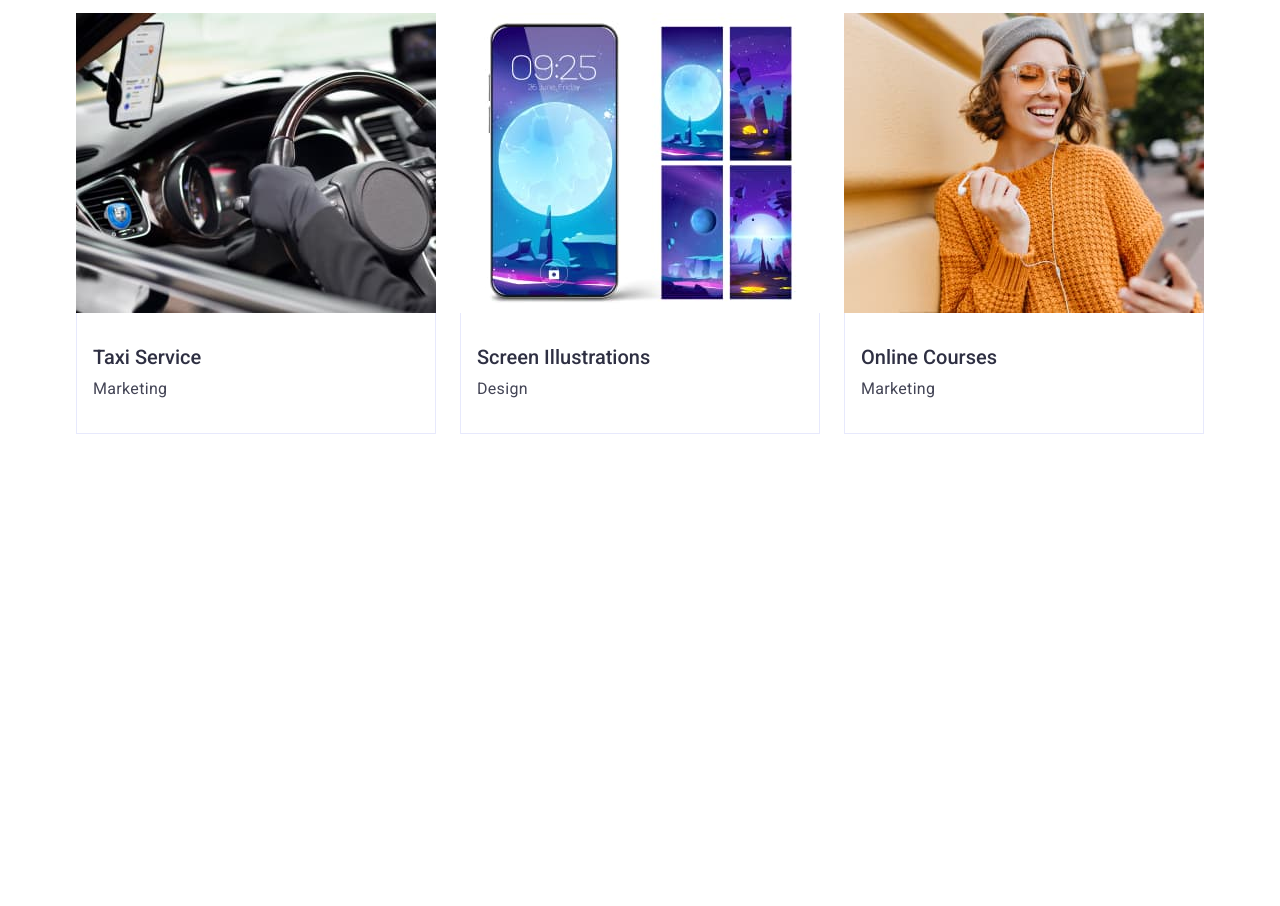
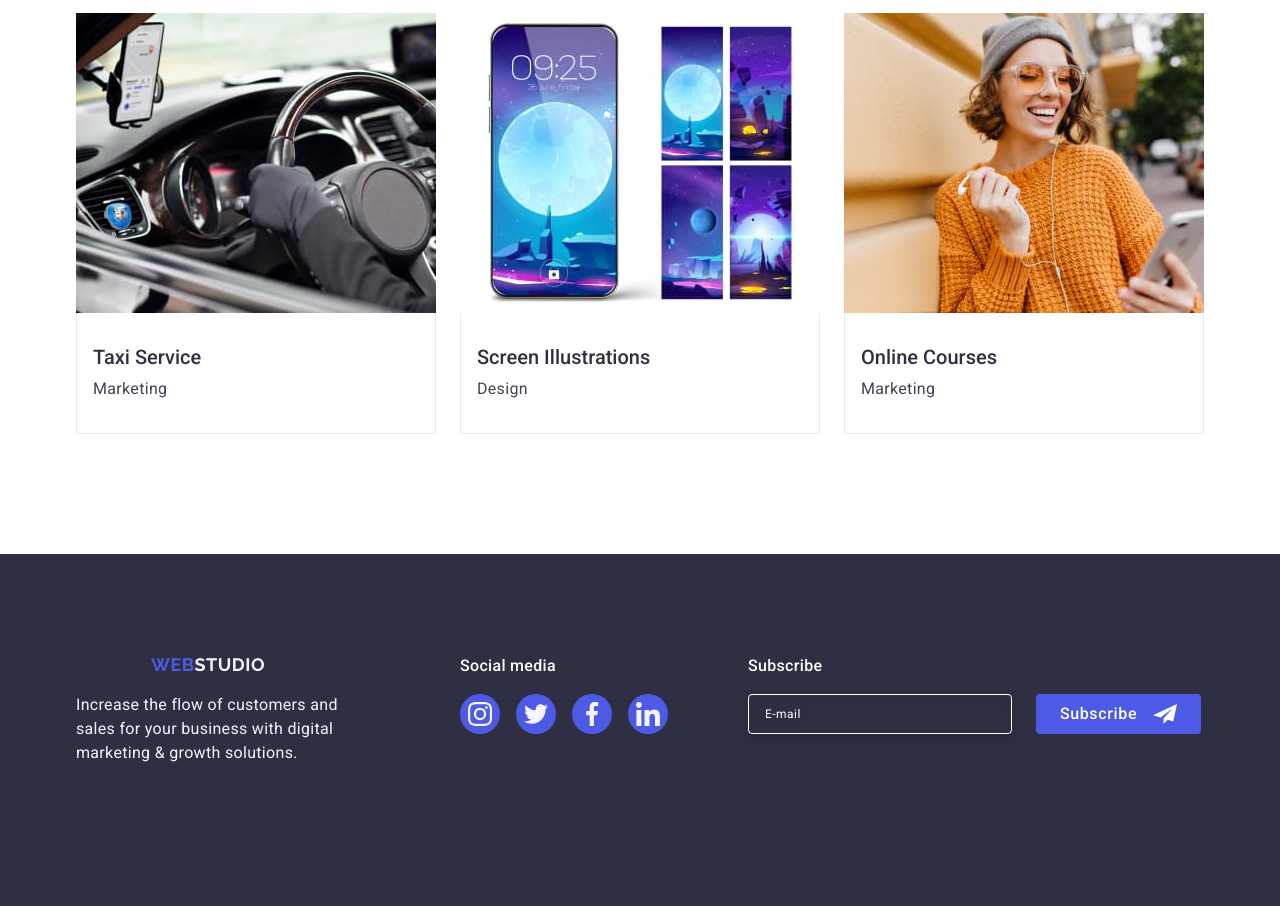
Before and after one commit to Aileneboro/goit-markup-hw-06, a plain HTML site: page index.html in a window 1280 px wide. Shown: the part 2568-3474 px from the top of the page. Before the commit the page ends 3122 px from the top, so only its background shows below. Drawn offline with nearby package versions, Linux system fonts and the light colour scheme.

Commit message:
Adapt footer

```diff
--- a/css/styles.css
+++ b/css/styles.css
@@ -90,7 +90,7 @@ fieldset {
   line-height: 1.17;
   letter-spacing: 0.03em;
   color: #4d5ae5;
-  margin-right: 76px;
+  /* margin-right: 76px; */
 }
 
 .logo .accent-dark {
@@ -433,35 +433,31 @@ ul > li > a {
   padding: 100px 0;
 }
 
-.footer-container {
-  display: flex;
-  align-items: baseline;
-}
-
-.footer-left {
-  margin-right: 120px;
-}
-
-.footer-center {
-  margin-right: 80px;
-}
-
 .text-footer {
   font-size: 16px;
   line-height: 1.5;
   letter-spacing: 0.02em;
   color: #f4f4fd;
-  max-width: 264px;
-  margin-top: 18px;
+  max-width: 288px;
 }
 
-.logo .accent-white {
+.logo-footer .accent-white {
   color: #f4f4fd;
 }
 
-footer > div > a {
-  display: inline-block;
-  margin-bottom: 16px;
+.logo-footer {
+  display: block;
+  text-align: center;
+  color: #4d5ae5;
+  font-family: Raleway;
+  font-size: 18px;
+  font-weight: 700;
+  line-height: 1.17;
+  letter-spacing: 0.03em;
+  text-transform: uppercase;
+  margin-bottom: 18px;
+  margin-left: 0;
+  margin-right: 0;
 }
 
 .footer-subtitle {
@@ -471,11 +467,14 @@ footer > div > a {
   line-height: 1.5;
   letter-spacing: 0.02em;
   margin-bottom: 16px;
+  text-align: center;
 }
 
 .footer-social-icons {
   display: flex;
   gap: 16px;
+  justify-content: center;
+  margin-bottom: 72px;
 }
 
 .footer-social-icons-items {
@@ -501,6 +500,8 @@ footer > div > a {
 
 .footer-form {
   display: flex;
+  flex-wrap: wrap;
+  justify-content: center;
   gap: 24px;
 }
 
@@ -820,6 +821,15 @@ footer > div > a {
     max-width: 356px;
     width: calc((100% - 24px) / 2);
   }
+
+  .footer-container {
+    display: flex;
+    align-items: baseline;
+    flex-direction: row;
+    flex-wrap: wrap;
+    max-width: 580px;
+    gap: 72px 24px;
+  }
 }
 
 @media screen and (min-width: 1158px) {
@@ -888,24 +898,30 @@ footer > div > a {
     max-width: 360px;
     width: calc((100% - 48px) / 3);
   }
-}
 
-/* @media (min-resolution: 96dpi) {
-  .title-main-section {
-    background-image: linear-gradient(
-        rgba(46, 47, 66, 0.7),
-        rgba(46, 47, 66, 0.7)
-      ),
-      url("../images/background.jpg");
+  .footer-container {
+    display: flex;
+    align-items: baseline;
+    flex-wrap: nowrap;
+    gap: 0;
+  }
+  .footer-left {
+    margin-right: 120px;
+  }
+
+  .footer-center {
+    margin-right: 80px;
+  }
+
+  .footer-form {
+    flex-wrap: nowrap;
+  }
+
+  .text-footer {
+    width: 264px;
+  }
+
+  .footer-subtitle {
+    text-align: left;
   }
 }
-
-@media (min-resolution: 192dpi) {
-  .title-main-section {
-    background-image: linear-gradient(
-        rgba(46, 47, 66, 0.7),
-        rgba(46, 47, 66, 0.7)
-      ),
-      url("../images/background@x2.jpg");
-  }
-} */
--- a/index.html
+++ b/index.html
@@ -405,10 +405,10 @@
         </div>
       </section>
     </main>
-    <!-- <footer class="footer-color">
+    <footer class="footer-color">
       <div class="container footer-container">
         <div class="footer-left">
-          <a href="./index.html" class="logo"
+          <a href="./index.html" class="logo-footer"
             >Web<span class="accent-white">Studio</span></a
           >
           <p class="text-footer">
@@ -469,7 +469,7 @@
           </form>
         </div>
       </div>
-    </footer> -->
+    </footer>
     <div class="backdrop">
       <div class="modal">
         <button class="modal-btn" type="button">
```
